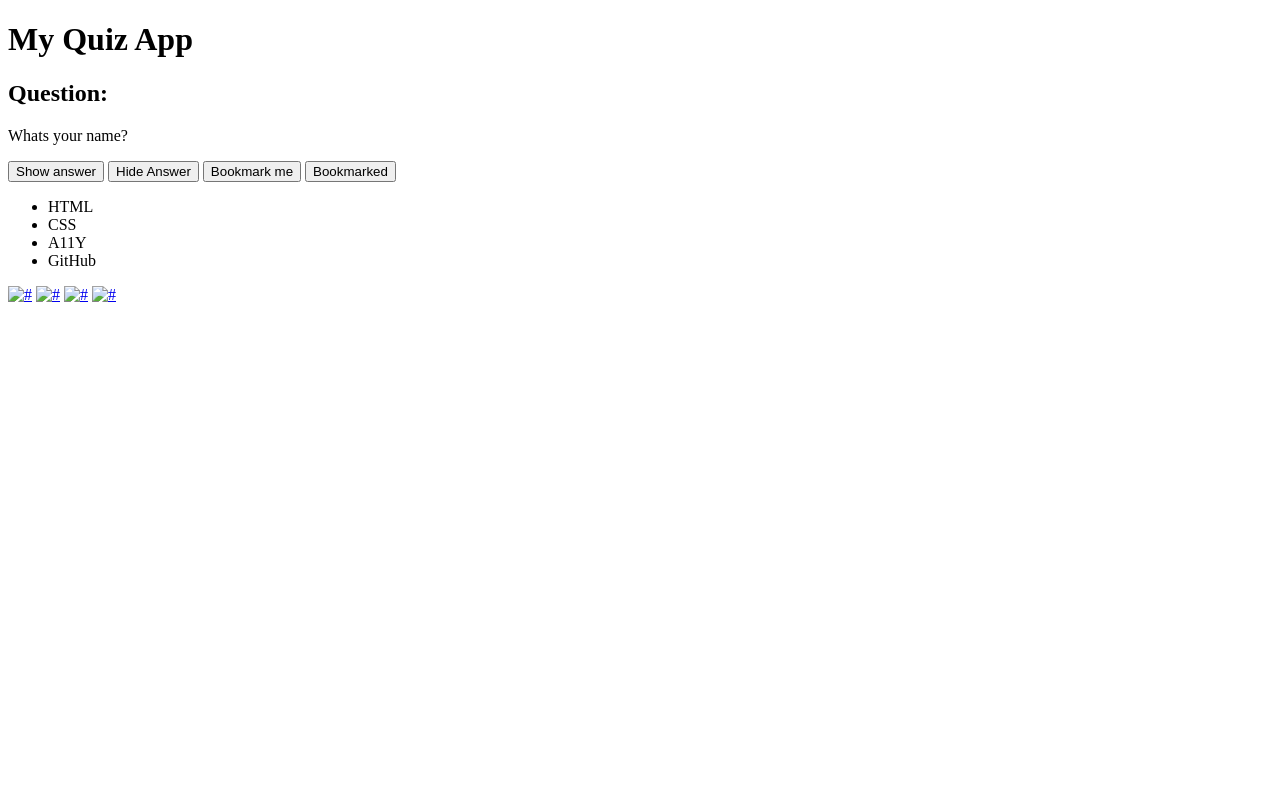
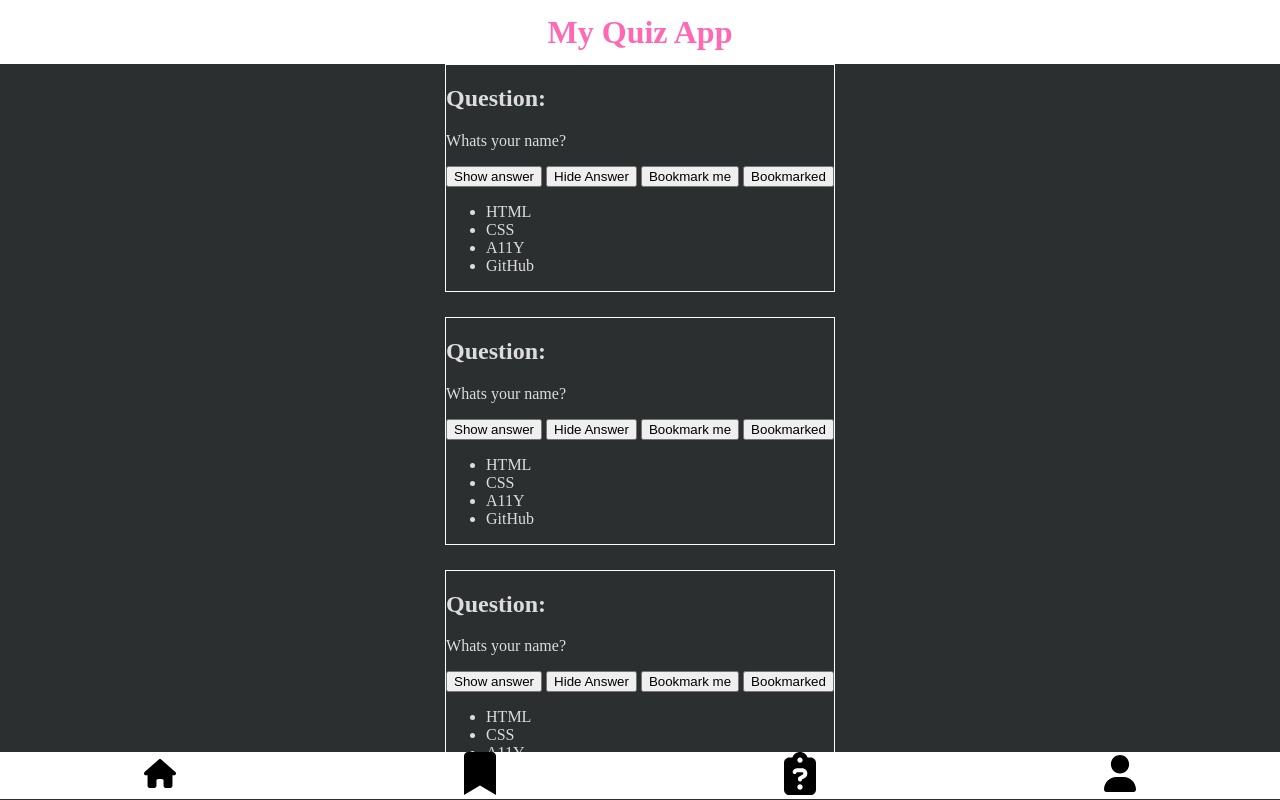
Before and after one commit to bensle/quiz-app, a plain HTML site: page index.html in a window 1280 px wide. Drawn offline with Linux system fonts and the light colour scheme.

Commit message:
Add img_style_scrollarea

```diff
--- a/css/card.css
+++ b/css/card.css
@@ -0,0 +1,3 @@
+.card {
+  border: solid white 1px;
+}
--- a/css/footer.css
+++ b/css/footer.css
@@ -0,0 +1,12 @@
+nav {
+  background-color: white;
+  display: grid;
+  grid-template-rows: max-content;
+  grid-template-columns: 25% 25% 25% 25%;
+  justify-items: center;
+  align-items: center;
+}
+
+.nav__menuimg {
+  width: 2rem;
+}
--- a/css/global.css
+++ b/css/global.css
@@ -4,4 +4,14 @@
 body {
   background-color: var(--backround__color);
   color: var(--text__color--1);
+  padding: 0;
+  margin: 0;
 }
+.mainquiz {
+  display: grid;
+  justify-items: center;
+  align-items: center;
+  gap: 25px;
+  overflow-y: auto;
+  height: calc(100vh - 7rem);
+}
--- /dev/null
+++ b/css/header.css
@@ -0,0 +1,14 @@
+.header {
+  background-color: white;
+  height: 4rem;
+  display: flex;
+  justify-content: center;
+  align-items: center;
+}
+
+.header__heading {
+  color: var(--text__color--heading1);
+  /* text-align: center; */
+  margin: 0;
+  padding: 0;
+}
--- a/css/index.css
+++ b/css/index.css
@@ -3,3 +3,4 @@
 @import "./global.css";
 @import "./footer.css";
 @import "./nav.css";
+@import "./header.css";
--- a/css/variables.css
+++ b/css/variables.css
@@ -1,4 +1,5 @@
 :root {
   --backround__color: #2c2f30;
   --text__color--1: #f5f5f5e0;
+  --text__color--heading1: hotpink;
 }
--- a/index.html
+++ b/index.html
@@ -4,13 +4,86 @@
     <meta charset="UTF-8" />
     <meta http-equiv="X-UA-Compatible" content="IE=edge" />
     <meta name="viewport" content="width=device-width, initial-scale=1.0" />
+    <link rel="stylesheet" href="./css/index.css" />
     <title>Quiz-App</title>
   </head>
   <body>
     <header class="header">
-      <h1 class="heading">My Quiz App</h1>
+      <h1 class="header__heading">My Quiz App</h1>
     </header>
     <main class="mainquiz">
+      <section class="card">
+        <h2 class="card__heading">Question:</h2>
+        <p class="card__question">Whats your name?</p>
+        <button class="card__button card__button--show">Show answer</button>
+        <button class="card__button card__button--hide">Hide Answer</button>
+        <button class="card__bookmark card__bookmark_unmarked">
+          Bookmark me
+        </button>
+        <button class="card__bookmark card__bookmark--marked">
+          Bookmarked
+        </button>
+        <ul class="tags">
+          <li class="tags__tag1">HTML</li>
+          <li class="tags__tag2">CSS</li>
+          <li class="tags__tag3">A11Y</li>
+          <li class="tags__tag4">GitHub</li>
+        </ul>
+      </section>
+      <section class="card">
+        <h2 class="card__heading">Question:</h2>
+        <p class="card__question">Whats your name?</p>
+        <button class="card__button card__button--show">Show answer</button>
+        <button class="card__button card__button--hide">Hide Answer</button>
+        <button class="card__bookmark card__bookmark_unmarked">
+          Bookmark me
+        </button>
+        <button class="card__bookmark card__bookmark--marked">
+          Bookmarked
+        </button>
+        <ul class="tags">
+          <li class="tags__tag1">HTML</li>
+          <li class="tags__tag2">CSS</li>
+          <li class="tags__tag3">A11Y</li>
+          <li class="tags__tag4">GitHub</li>
+        </ul>
+      </section>
+      <section class="card">
+        <h2 class="card__heading">Question:</h2>
+        <p class="card__question">Whats your name?</p>
+        <button class="card__button card__button--show">Show answer</button>
+        <button class="card__button card__button--hide">Hide Answer</button>
+        <button class="card__bookmark card__bookmark_unmarked">
+          Bookmark me
+        </button>
+        <button class="card__bookmark card__bookmark--marked">
+          Bookmarked
+        </button>
+        <ul class="tags">
+          <li class="tags__tag1">HTML</li>
+          <li class="tags__tag2">CSS</li>
+          <li class="tags__tag3">A11Y</li>
+          <li class="tags__tag4">GitHub</li>
+        </ul>
+      </section>
+      <section class="card">
+        <h2 class="card__heading">Question:</h2>
+        <p class="card__question">Whats your name?</p>
+        <button class="card__button card__button--show">Show answer</button>
+        <button class="card__button card__button--hide">Hide Answer</button>
+        <button class="card__bookmark card__bookmark_unmarked">
+          Bookmark me
+        </button>
+        <button class="card__bookmark card__bookmark--marked">
+          Bookmarked
+        </button>
+        <ul class="tags">
+          <li class="tags__tag1">HTML</li>
+          <li class="tags__tag2">CSS</li>
+          <li class="tags__tag3">A11Y</li>
+          <li class="tags__tag4">GitHub</li>
+        </ul>
+      </section>
       <section class="card">
         <h2 class="card__heading">Question:</h2>
         <p class="card__question">Whats your name?</p>
@@ -32,10 +105,21 @@
     </main>
     <footer>
       <nav class="nav">
-        <a class="nav__home" href="#"><img src="" alt="#" /></a>
-        <a class="nav__bookmarks" href="#"><img src="" alt="#" /></a>
-        <a class="nav__create" href="#"><img src="" alt="#" /></a>
-        <a class="nav__profile" href="#"><img src="" alt="#" /></a>
+        <a class="nav__menu" href="#"
+          ><img class="nav__menuimg" src="./images/house-solid.svg" alt="Home"
+        /></a>
+        <a class="nav__menu" href="#"
+          ><img class="nav__menuimg" src="./images/bookmark-solid.svg" alt="#"
+        /></a>
+        <a class="nav__menu" href="#"
+          ><img
+            class="nav__menuimg"
+            src="./images/clipboard-question-solid.svg"
+            alt="#"
+        /></a>
+        <a class="nav__menu" href="#"
+          ><img class="nav__menuimg" src="./images/user-solid.svg" alt="#"
+        /></a>
       </nav>
     </footer>
   </body>
```
Also changed, not shown: images/bookmark-regular.svg (added), images/bookmark-solid.svg (added), images/clipboard-question-solid.svg (added), images/house-solid.svg (added), images/user-solid.svg (added).
